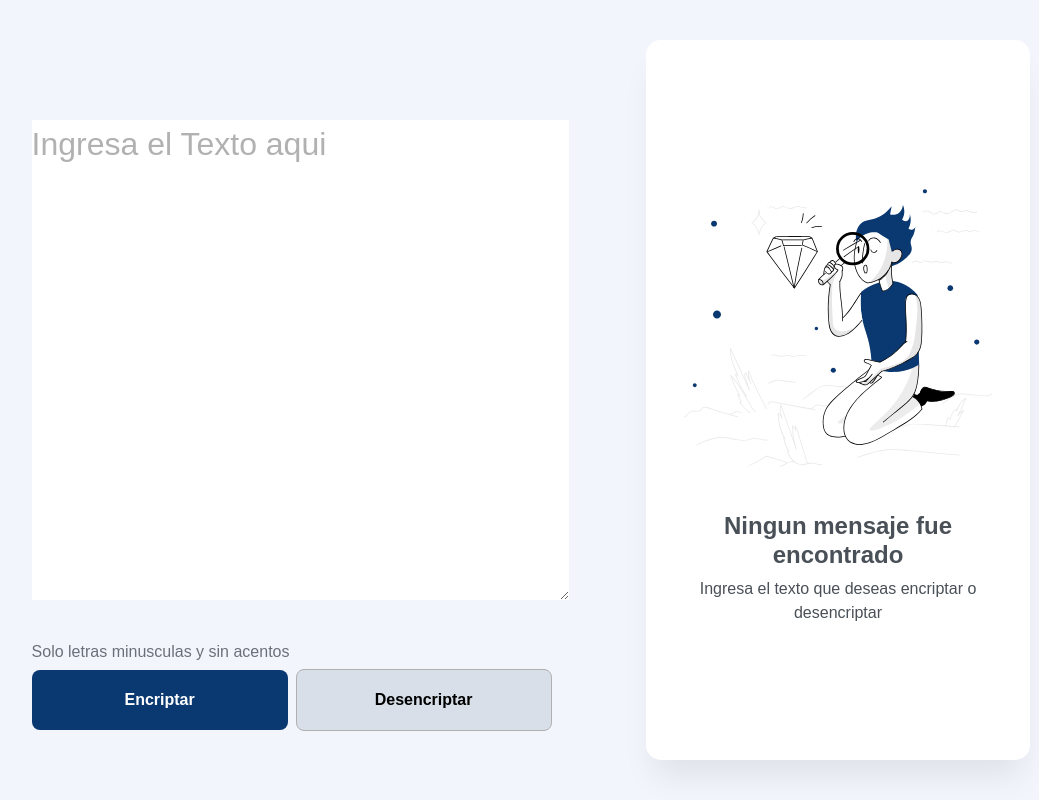
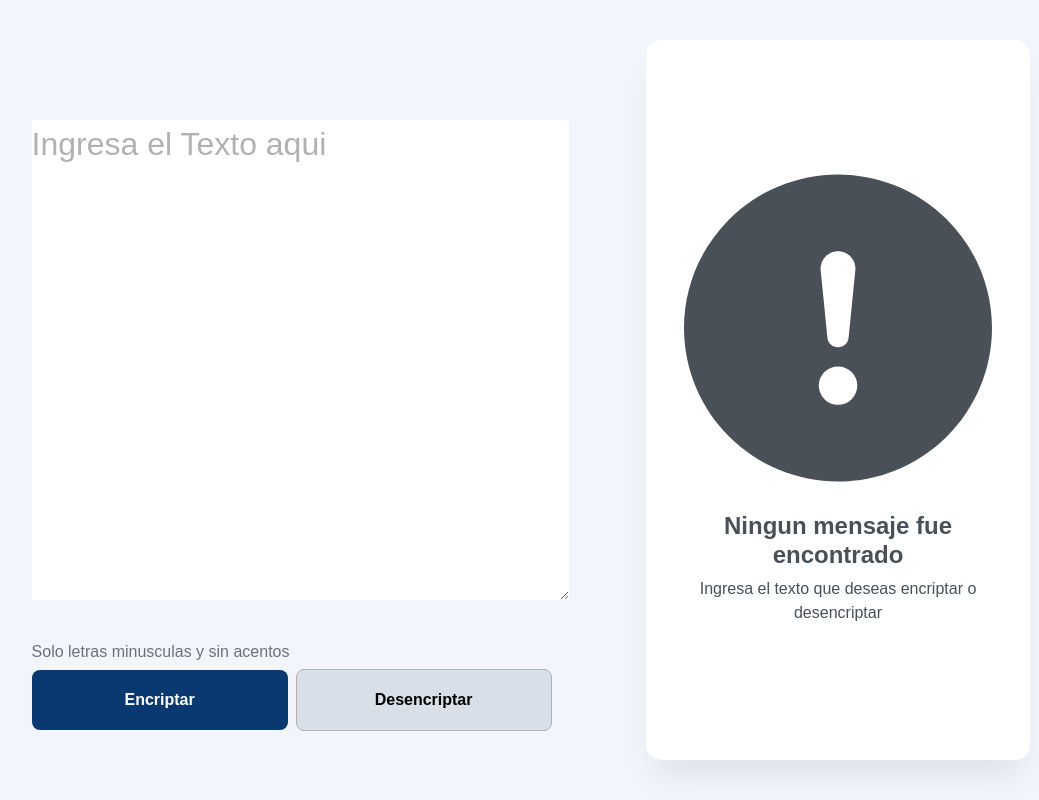
Before and after one commit to ImJars/Challenge-Oracle-One_Sprint_01, a plain HTML site: page index.html in a window 1280 px wide. Both pictures are taken after a click on the button "Encriptar". Shown: the whole page, without its empty margins (122-1161 px from the left). Drawn offline with Linux system fonts and the light colour scheme.

Commit message:
Update js

```diff
--- a/index.html
+++ b/index.html
@@ -40,7 +40,7 @@
         </div>
       </div>
       <div class="encriptado">
-        <img src="./images/Muñeco.svg" alt="" id="muneco" />
+        <img src="./images/Muñeco.svg" alt="" id="image" />
         <div class="mensaje-encriptado" id="mensaje-encriptado">
           <h2 id="titulo-mensaje">Ningun mensaje fue encontrado</h2>
           <p>Ingresa el texto que deseas encriptar o desencriptar</p>
@@ -55,5 +55,5 @@
       </div>
     </div>
   </body>
-  <script src="index.js" />
+  <script src="index.js"> </script>
 </html>
--- a/index.js
+++ b/index.js
@@ -0,0 +1,22 @@
+function encriptar() {
+  let texto = document.getElementById("texto").value;
+//   let Mensaje = document.getElementById("titulo-mensaje");
+//   let parrafo = document.getElementById("parrafo");
+//   let imagen = document.getElementById("muneco");
+  let textoEncriptado = texto
+    .replace(/a/gi, "enter")
+    .replace(/e/gi, "imes")
+    .replace(/i/gi, "ai")
+    .replace(/o/gi, "ober")
+    .replace(/u/gi, "ufat");
+
+  if (document.getElementById("texto").value != 0) {
+    document.getElementById("texto").value = textoEncriptado;
+    document.getElementById("titulo-mensaje").textContent = "Texto encriptado con exito";
+    document.getElementById("parrafo").textContent = "";
+    document.getElementById("image").src = "./images/Muñeco.svg";
+  } else {
+    document.getElementById("image").src = "./images/vector.svg";
+    alert("Debes ingresar un texto");
+  }
+}
```
